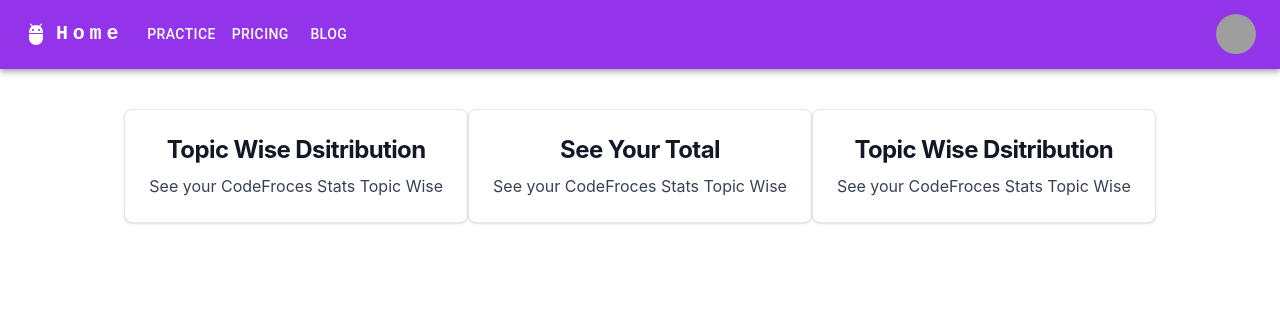
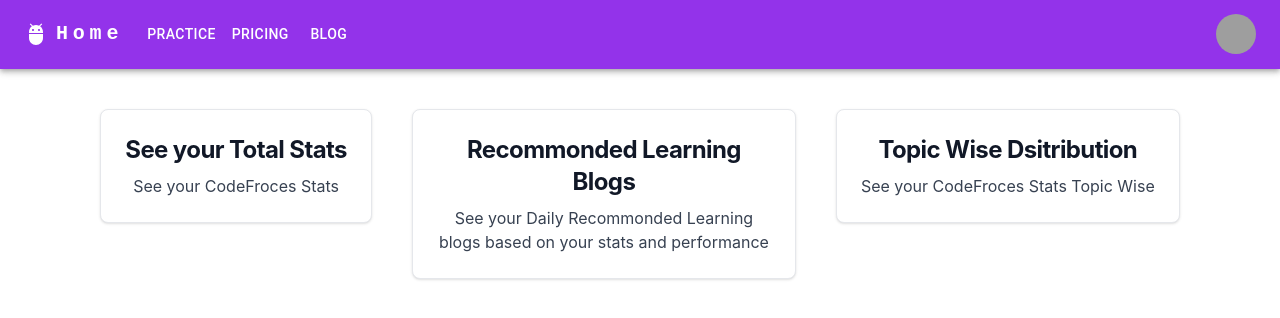
Before and after one commit to DrGrenkenstien/CodeForcesHelperUpdated, a React (Vite) app in the folder client/: page /home in a window 1280 px wide. Shown: the top 318 px of the page. Built offline with nearby package versions, Linux system fonts and the light colour scheme; grey boxes are pictures that could not be loaded.

Commit message:
Started integrating mongodb

```diff
--- a/client/src/components/DashBoard.tsx
+++ b/client/src/components/DashBoard.tsx
@@ -6,7 +6,7 @@ import LeaderBoard from './DashboardComponents/LeaderBoard'
 const DashBoard = () => {
   return (
     <>
-    <div className='flex justify-center'>
+    <div className='flex justify-center space-x-10'>
         <TotalStats/>
         <LearningBlogs/>
         <LeaderBoard/>
--- a/client/src/components/DashboardComponents/LearningBlogs.tsx
+++ b/client/src/components/DashboardComponents/LearningBlogs.tsx
@@ -5,8 +5,8 @@ const LearningBlogs = () => {
     <div>
         <a href="#" className="block max-w-sm p-6 bg-white border border-gray-200 rounded-lg shadow hover:bg-gray-100 dark:bg-gray-800 dark:border-gray-700 dark:hover:bg-gray-700">
 
-        <h5 className="mb-2 text-2xl font-bold tracking-tight text-gray-900 dark:text-white">See Your Total</h5>
-        <p className="font-normal text-gray-700 dark:text-gray-400">See your CodeFroces Stats Topic Wise</p>
+        <h5 className="mb-2 text-2xl font-bold tracking-tight text-gray-900 dark:text-white">Recommonded Learning Blogs</h5>
+        <p className="font-normal text-gray-700 dark:text-gray-400">See your Daily Recommonded Learning blogs based on your stats and performance</p>
         </a>
     </div>
   )
--- a/client/src/components/DashboardComponents/TotalStats.tsx
+++ b/client/src/components/DashboardComponents/TotalStats.tsx
@@ -5,8 +5,8 @@ const TotalStats = () => {
     <div>
         <a href="#" className="block max-w-sm p-6 bg-white border border-gray-200 rounded-lg shadow hover:bg-gray-100 dark:bg-gray-800 dark:border-gray-700 dark:hover:bg-gray-700">
 
-        <h5 className="mb-2 text-2xl font-bold tracking-tight text-gray-900 dark:text-white">Topic Wise Dsitribution</h5>
-        <p className="font-normal text-gray-700 dark:text-gray-400">See your CodeFroces Stats Topic Wise</p>
+        <h5 className="mb-2 text-2xl font-bold tracking-tight text-gray-900 dark:text-white">See your Total Stats</h5>
+        <p className="font-normal text-gray-700 dark:text-gray-400">See your CodeFroces Stats</p>
         </a>
     </div>
   )
--- a/client/src/components/Login.tsx
+++ b/client/src/components/Login.tsx
@@ -38,7 +38,9 @@ export default function Login(){
         .then((userCredential) => {
             // Signed in
             const tempUser: User = userCredential.user
-             setUser(tempUser);
+            localStorage.setItem("isLoggedIn", true)
+            localStorage.setItem("userEmail", email)
+            setUser(tempUser);
             // ...
         })
         .catch((error) => {
--- a/client/src/components/Signup.tsx
+++ b/client/src/components/Signup.tsx
@@ -42,6 +42,8 @@ export default function Signup(){
     .then((userCredential) => {
       // Signed up
       const User = userCredential.user;
+      localStorage.setItem("isLoggedIn", true)
+      localStorage.setItem("userEmail", email)
       setUser(User)
       // ...
     })
--- a/client/src/constants/formFields.ts
+++ b/client/src/constants/formFields.ts
@@ -23,14 +23,14 @@ const loginFields=[
 
 const signupFields=[
     {
-        labelText:"Username",
+        labelText:"CodeForces Username",
         labelFor:"username",
         id:"username",
         name:"username",
         type:"text",
         autoComplete:"username",
         isRequired:true,
-        placeholder:"Username"
+        placeholder:"CodeForces Username"
     },
     {
         labelText:"Email address",
```
